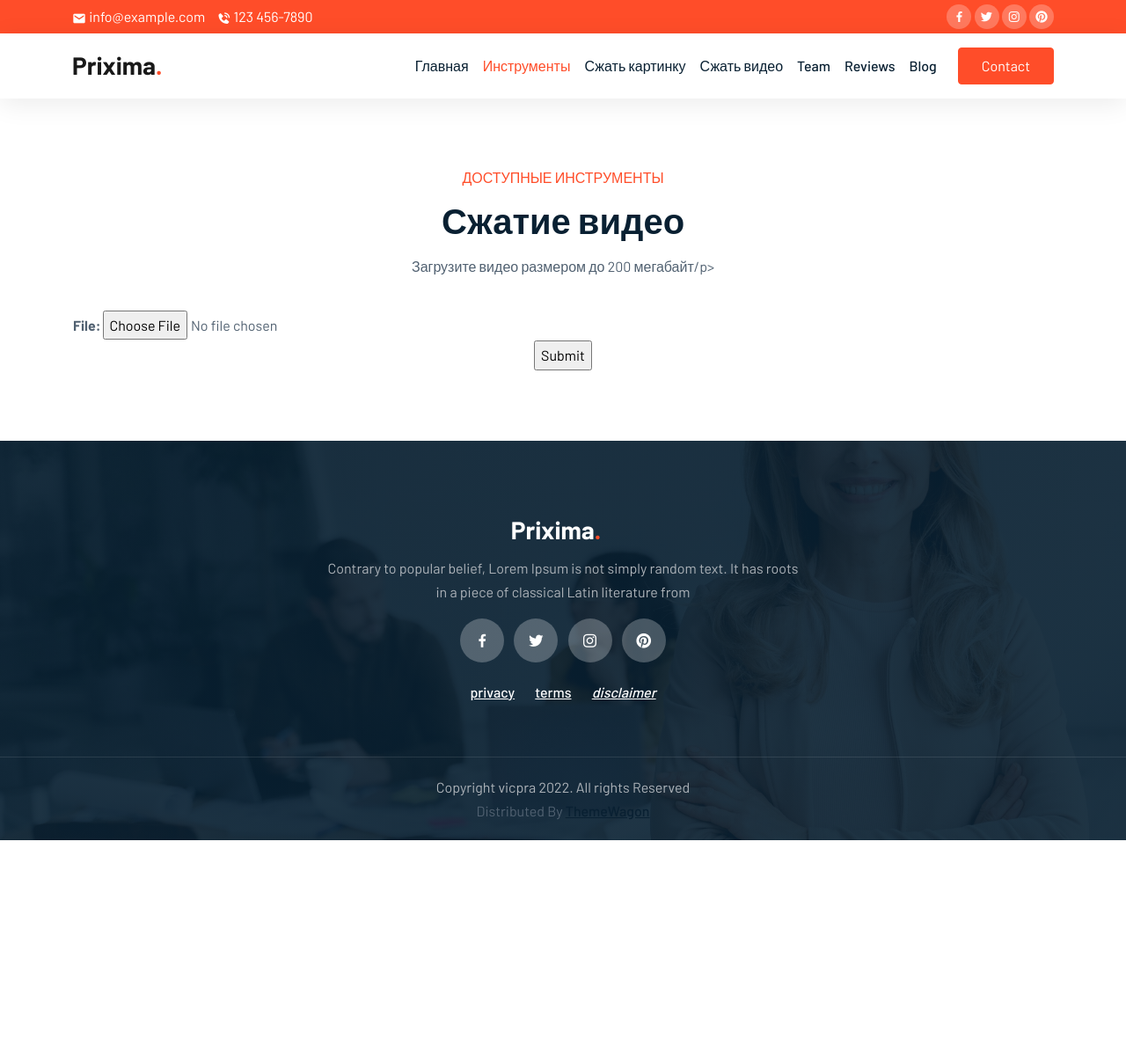
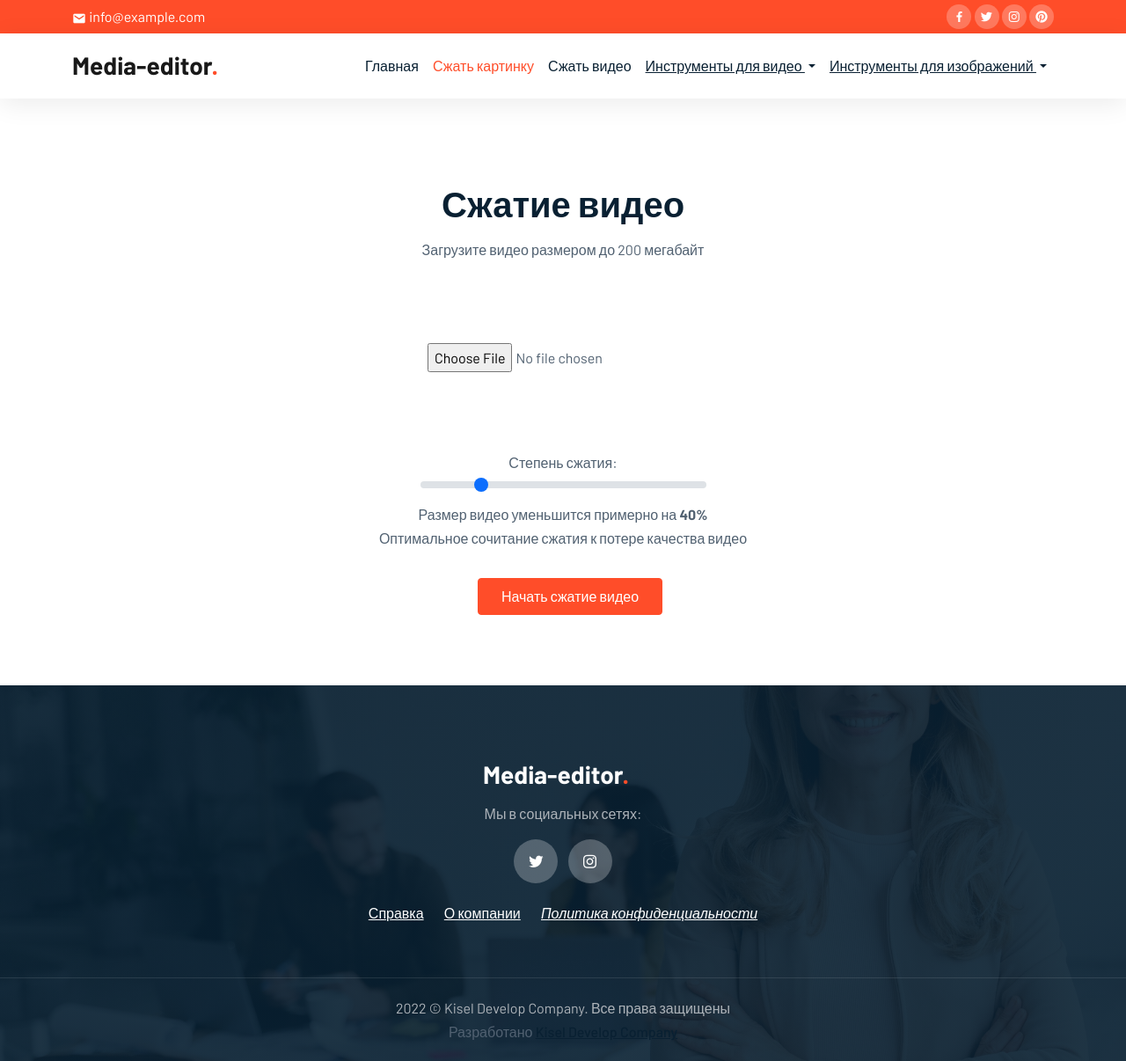
Before and after one commit to kiselas/media-editor, a Django app: page /compressor/ in a window 1280 px wide. Shown: the whole page at 88% size. Before the commit the page ends 955 px from the top, so only its background shows below. Run offline with Django 4.2, Linux system fonts and the light colour scheme; parts of the project's set-up code (start-up, migrations or seed data) failed here and were passed over; some libraries are stand-ins or nearby versions.

Commit message:
Basic features for video compressing. Add compression ratio range on page, add statuses for compression tasks, fix frontend bugs

```diff
--- a/compressor/forms.py
+++ b/compressor/forms.py
@@ -1,5 +1,16 @@
 from django import forms
+
+from compressor.constants import AVAILABLE_VIDEO_FORMATS
 
 
 class UploadFileForm(forms.Form):
-    file = forms.FileField()
+    file = forms.FileField(widget=forms.FileInput(attrs={'class': 'dropzone',
+                                                         'accept': ','.join(AVAILABLE_VIDEO_FORMATS)}),
+                           label=False)
+    compression_ratio = forms.CharField(widget=forms.TextInput(
+        attrs={'type': 'range',
+               'class': 'form-range',
+               'min': "0",
+               'max': "5",
+               'value': "1",
+               }), label='Степень сжатия')
--- a/compressor/urls.py
+++ b/compressor/urls.py
@@ -3,6 +3,6 @@
 from . import views
 
 urlpatterns = [
-    path('', views.compress_file, name='compress_file'),
+    path('', views.compress_video, name='compress_video'),
     path('<str:video_id>', views.get_compressed_file, name='compress_file_unique_url'),
 ]
--- a/compressor/views.py
+++ b/compressor/views.py
@@ -1,31 +1,42 @@
 import uuid
 
+from django.core.cache import cache
 from django.http import HttpResponseRedirect
 from django.shortcuts import render
 from django.core.files.storage import default_storage
 
 from ws_app.consumers import send_video_ready_msg
+from .constants import PATH_TO_COMPRESSED_VIDEO, FileStatus
 from .forms import UploadFileForm
 
 import logging
 
 from .tasks import compress_video_file
+from .utils import check_video_is_ready, get_path_to_file
 
 logger = logging.getLogger(__name__)
 
 
-def compress_file(request):
+def compress_video(request):
     if request.method == 'POST':
         form = UploadFileForm(request.POST, request.FILES)
         if form.is_valid():
             file_identifier = str(uuid.uuid4())
             file_path = default_storage.save(f'./temp/{file_identifier}.mp4', request.FILES['file'])
-            compress_video_file.delay(file_path, file_identifier, 3)
+            compression_ratio = form.cleaned_data['compression_ratio']
+            compress_video_file.delay(file_path, file_identifier, compression_ratio)
+            cache.set(file_identifier, FileStatus.IN_PROCESS)
             return HttpResponseRedirect(file_identifier)
     else:
         form = UploadFileForm()
-    return render(request, 'compressor.html', {'form': form})
+    return render(request, 'compress_video.html', {'form': form})
 
 
 def get_compressed_file(request, video_id):
-    return render(request, 'get_compressed_file.html', {'video_id': video_id})
+    path_to_file = ""
+    file_status = cache.get(video_id)
+    if file_status == FileStatus.READY:
+        path_to_file = str(get_path_to_file(video_id, PATH_TO_COMPRESSED_VIDEO)).replace('/code', '')
+    return render(request, 'get_compressed_file.html', {"video_id": video_id,
+                                                        "file_status": file_status,
+                                                        "path_to_file": path_to_file})
--- a/static_local/main/css/style.css
+++ b/static_local/main/css/style.css
@@ -582,3 +582,33 @@
     transform: rotate(360deg);
   }
 }
+
+.dropzone {
+    padding: 57px 20px !important;
+    text-align: center;
+    cursor: pointer;
+    margin-bottom: 32px;
+}
+
+.dropzone:hover {
+    border-color: #ff4d29;;
+}
+
+label {
+    display: block !important;
+}
+
+.form-range {
+    width: 325px !important;
+}
+
+#ratio_hint {
+    margin-bottom: 32px;
+}
+
+.return_to_page {
+    display: block;
+    margin-top: 32px;
+    font-size: 27px;
+    color: var(--brand);
+}
--- a/templates/base.html
+++ b/templates/base.html
@@ -13,9 +13,11 @@
     <link rel="stylesheet" href="{% static '/css/owl.carousel.min.css' %}">
     <link rel="stylesheet" href="{% static '/css/owl.theme.default.min.css' %}">
     <link href='https://unpkg.com/boxicons@2.1.1/css/boxicons.min.css' rel='stylesheet'>
+    <script src="https://unpkg.com/dropzone@5/dist/min/dropzone.min.js"></script>
+    <link rel="stylesheet" href="https://unpkg.com/dropzone@5/dist/min/dropzone.min.css" type="text/css" />
     <link rel="stylesheet" href="{% static '/css/style.css' %}">
 
-    <title>Prixima BS5 Template</title>
+    <title>Media-editor</title>
 </head>
 
 <body data-bs-spy="scroll" data-bs-target=".navbar" data-bs-offset="70">
@@ -27,7 +29,6 @@
             <div class="row justify-content-between">
                 <div class="col-auto">
                     <p> <i class='bx bxs-envelope'></i> info@example.com</p>
-                    <p> <i class='bx bxs-phone-call'></i> 123 456-7890</p>
                 </div>
                 <div class="col-auto social-icons">
                     <a href="#"><i class='bx bxl-facebook'></i></a>
@@ -42,7 +43,7 @@
     <!-- BOTTOM NAV -->
     <nav class="navbar navbar-expand-lg navbar-light bg-white sticky-top">
         <div class="container">
-            <a class="navbar-brand" href="#">Prixima<span class="dot">.</span></a>
+            <a class="navbar-brand" href="#">Media-editor<span class="dot">.</span></a>
             <button class="navbar-toggler" type="button" data-bs-toggle="collapse" data-bs-target="#navbarNav"
                 aria-controls="navbarNav" aria-expanded="false" aria-label="Toggle navigation">
                 <span class="navbar-toggler-icon"></span>
@@ -53,26 +54,32 @@
                         <a class="nav-link" href="#home">Главная</a>
                     </li>
                     <li class="nav-item">
-                        <a class="nav-link" href="#services">Инструменты</a>
-                    </li>
-                    <li class="nav-item">
                         <a class="nav-link" href="#services">Сжать картинку</a>
                     </li>
                     <li class="nav-item">
-                        <a class="nav-link" href="{% url 'compress_file' %}">Сжать видео</a>
+                        <a class="nav-link" href="{% url 'compress_video' %}">Сжать видео</a>
                     </li>
-                    <li class="nav-item">
-                        <a class="nav-link" href="#team">Team</a>
-                    </li>
-                    <li class="nav-item">
-                        <a class="nav-link" href="#reviews">Reviews</a>
-                    </li>
-                    <li class="nav-item">
-                        <a class="nav-link" href="#blog">Blog</a>
-                    </li>
+                    <div class="dropdown nav-link">
+                        <a class="dropdown-toggle" type="button" data-bs-toggle="dropdown" aria-expanded="false">
+                        Инструменты для видео
+                        </a>
+                        <ul class="dropdown-menu">
+                            <li><a class="dropdown-item" href="#">Преобразовать в GIF</a></li>
+                            <li><a class="dropdown-item" href="#">Конвертировать в другой формат</a></li>
+                        </ul>
+                    </div>
+                    <div class="dropdown nav-link">
+                        <a class="dropdown-toggle" type="button" data-bs-toggle="dropdown" aria-expanded="false">
+                        Инструменты для изображений
+                        </a>
+                        <ul class="dropdown-menu">
+                            <li><a class="dropdown-item" href="#">Убрать фон</a></li>
+                            <li><a class="dropdown-item" href="#">Конвертировать в другой формат</a></li>
+                        </ul>
+                    </div>
                 </ul>
-                <a href="#" data-bs-toggle="modal" data-bs-target="#exampleModal"
-                    class="btn btn-brand ms-lg-3">Contact</a>
+{#                <a href="#" data-bs-toggle="modal" data-bs-target="#exampleModal"#}
+{#                    class="btn btn-brand ms-lg-3">Contact</a>#}
             </div>
         </div>
     </nav>
@@ -86,27 +93,24 @@
             <div class="container">
                 <div class="row justify-content-center">
                     <div class="col-lg-6 text-center">
-                        <h4 class="navbar-brand">Prixima<span class="dot">.</span></h4>
-                        <p>Contrary to popular belief, Lorem Ipsum is not simply random text. It has roots in a piece of
-                            classical Latin literature from</p>
+                        <h4 class="navbar-brand">Media-editor<span class="dot">.</span></h4>
+                        <p>Мы в социальных сетях:</p>
                         <div class="col-auto social-icons">
-                            <a href="#"><i class='bx bxl-facebook'></i></a>
                             <a href="#"><i class='bx bxl-twitter'></i></a>
                             <a href="#"><i class='bx bxl-instagram'></i></a>
-                            <a href="#"><i class='bx bxl-pinterest'></i></a>
                         </div>
                         <div class="col-auto conditions-section">
-                            <a href="#">privacy</a>
-                            <a href="#">terms</a>
-                            <a href="#"><i>disclaimer</i></a>
+                            <a href="#">Справка</a>
+                            <a href="#">О компании</a>
+                            <a href="#"><i>Политика конфиденциальности</i></a>
                         </div>
                     </div>
                 </div>
             </div>
         </div>
         <div class="footer-bottom text-center">
-            <p class="mb-0">Copyright vicpra 2022. All rights Reserved</p> Distributed By <a
-                href="https://themewagon.com">ThemeWagon</a>
+            <p class="mb-0"> 2022 © Kisel Develop Company. Все права защищены</p>
+            Разработано <a href="https://kiselportfolio">Kisel Develop Company</a>
         </div>
     </footer>
 
@@ -141,7 +145,7 @@
                                     </div>
                                     <div class="col-12">
                                         <label for="userName" class="form-label">Email address</label>
-                                        <input type="email" class="form-control" placeholder="Johndoe@example.com"
+                                        <input type="email" class="form-control" placeholder="example@example.com"
                                             id="userName" aria-describedby="emailHelp">
                                     </div>
                                     <div class="col-12">
--- /dev/null
+++ b/templates/compress_video.html
@@ -0,0 +1,89 @@
+{% extends 'base.html' %}
+{% load static %}
+
+{%  block content %}
+    <!-- SLIDER -->
+
+
+    <!-- ABOUT -->
+
+
+    <!-- MILESTONE -->
+
+    <section id="services" class="text-center">
+        <div class="container">
+            <div class="row">
+                <div class="col-12">
+                    <div class="intro">
+                        <h1>Сжатие видео</h1>
+                        <p class="mx-auto">Загрузите видео размером до 200 мегабайт</p>
+                    </div>
+                </div>
+            </div>
+            <div class="row g-4">
+                <form action="" enctype="multipart/form-data" method="post">
+                    {% csrf_token %}
+                    <div>
+                        {{ form }}
+                        <div id="ratio_hint"></div>
+                    </div>
+                    <input type="submit" value="Начать сжатие видео" class="btn btn-brand ms-lg-3">
+                </form>
+            </div>
+        </div>
+    </section>
+
+    <!-- Portfolio -->
+
+    <!-- Team -->
+
+    <!-- Reviews -->
+
+    <!-- blog -->
+    <script>
+        function get_compress_ratio_hint(val) {
+            if (val === '0') {
+                return `Размер видео уменьшится примерно на <b>20%</b></br>Минимальная потеря качества видео</br>`;
+            }
+            else if (val === '1') {
+                return `Размер видео уменьшится примерно на <b>40%</b></br>Оптимальное сочитание сжатия к потере качества видео</br>`;
+            }
+            else if (val === '2') {
+                return `Размер видео уменьшится примерно <b>70%</b></br>Заметная потеря качества и сильное сжатие видео</br>`;
+            }
+            else if (val === '3') {
+                let hint = `Размер видео уменьшится примерно <b>80%</b>
+                </br>Очень сильная потеря качества. Этот параметр рекомендуется использовать,
+                </br>если с предыдущими не произошло ощутимое изменение размера видео</br>`;
+                return hint
+            }
+            else if (val === '4') {
+                let hint = `Размер видео уменьшится примерно <b>85%</b>
+                </br>Очень сильная потеря качества. Этот параметр рекомендуется использовать,
+                </br>если с предыдущими не произошло ощутимое изменение размера видео</br>`;
+                return hint
+            }
+            else if (val === '5') {
+                let hint = `Размер видео уменьшится примерно <b>88%</b>
+                </br>Очень сильная потеря качества. Этот параметр рекомендуется использовать,
+                </br>если с предыдущими не произошло ощутимое изменение размера видео</br>`;
+                return hint
+            }
+
+        }
+
+        let compression_ratio_slider = document.getElementById("id_compression_ratio")
+        function changeRatioHintText() {
+           let ratio_value = compression_ratio_slider.value //gets the oninput value
+
+            let hint = get_compress_ratio_hint(ratio_value);
+           console.log(hint)
+           document.getElementById('ratio_hint').innerHTML = hint; //displays this value to the html page
+        }
+
+        compression_ratio_slider.addEventListener('input', changeRatioHintText);
+        changeRatioHintText();
+
+    </script>
+
+{%  endblock content %}
--- a/templates/compressor.html
+++ /dev/null
@@ -1,44 +0,0 @@
-{% extends 'base.html' %}
-{% load static %}
-
-{%  block content %}
-    <!-- SLIDER -->
-
-
-    <!-- ABOUT -->
-
-
-    <!-- MILESTONE -->
-
-    <section id="services" class="text-center">
-        <div class="container">
-            <div class="row">
-                <div class="col-12">
-                    <div class="intro">
-                        <h6>Доступные инструменты</h6>
-                        <h1>Сжатие видео</h1>
-                        <p class="mx-auto">Загрузите видео размером до 200 мегабайт/p>
-                    </div>
-                </div>
-            </div>
-            <div class="row g-4">
-                <form action="" enctype="multipart/form-data" method="post">
-                    {% csrf_token %}
-                        <table>
-                            {{ form }}
-                        </table>
-                    <input type="submit" value="Submit" />
-                </form>
-            </div>
-        </div>
-    </section>
-
-    <!-- Portfolio -->
-
-    <!-- Team -->
-
-    <!-- Reviews -->
-
-    <!-- blog -->
-
-{%  endblock content %}
```
Also changed, not shown: compressor/constants.py (added, +8 -0 lines), compressor/tasks.py (+18 -12 lines), compressor/utils.py (+37 -11 lines), templates/get_compressed_file.html (+42 -18 lines), ws_app/consumers.py (+28 -3 lines).
